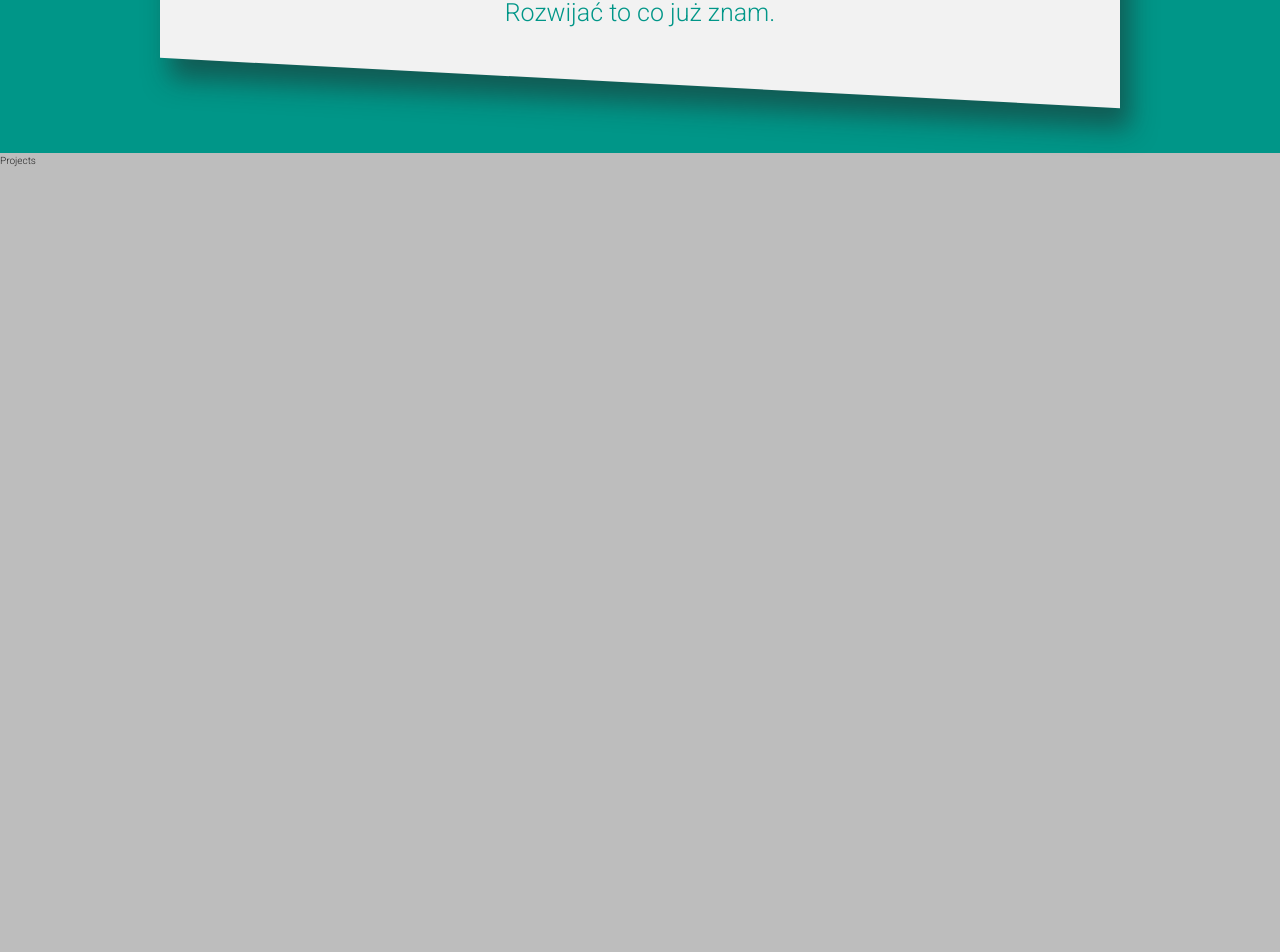
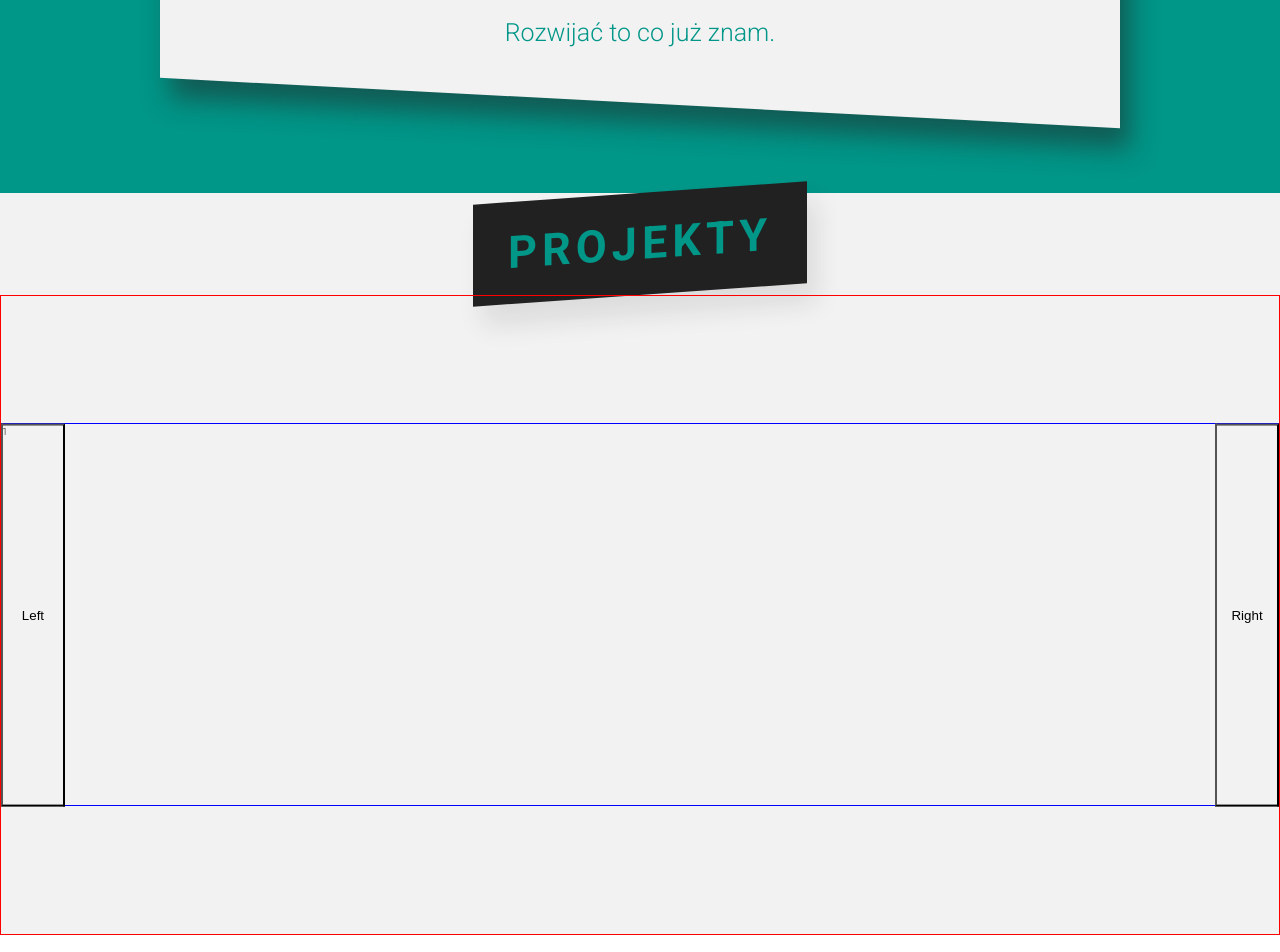
Before and after one commit to rafalstrozyk/portfolio_v2, a React (Create React App) app: page / in a window 1280 px wide. Shown: the part 2776-3728 px from the top of the page. Built offline with nearby package versions, Linux system fonts and the light colour scheme.

Commit message:
Projects 01/Slider 01
Add header to Projects section and slider. Slider dont have styling and components

```diff
--- /dev/null
+++ b/src/components/Slider/Slider.js
@@ -0,0 +1,39 @@
+import React, { useState } from 'react';
+
+import { SliderStyled } from './Slider.styled';
+
+const Slider = () => {
+	let sliderArray = [1, 2, 3, 4, 5];
+	const [x, setX] = useState(0);
+	const goLeft = () => {
+
+        x === 0 ? setX(-100 * (sliderArray.length - 1)) : setX(x + 100);
+	};
+	const goRight = () => {
+		x === -100 * (sliderArray.length - 1) ? setX(0) : setX(x - 100);
+	};
+
+	return (
+		<SliderStyled>
+			{sliderArray.map((item, index) => {
+				return (
+					<div
+						key={index}
+						className='slide'
+						style={{ transform: `translateX(${x}%)` }}
+					>
+						{item}
+					</div>
+				);
+			})}
+			<button id='goLeft' onClick={goLeft}>
+				Left
+			</button>
+			<button id='goRight' onClick={goRight}>
+				Right
+			</button>
+		</SliderStyled>
+	);
+};
+
+export default Slider;
--- /dev/null
+++ b/src/components/Slider/Slider.styled.js
@@ -0,0 +1,38 @@
+import styled from 'styled-components';
+
+export const SliderStyled = styled.div`
+    border: 1px solid red;
+    width: 100%;
+    height: 80vh;
+    margin: 0;
+    padding: 0;
+    display: flex;
+    align-items: center;
+    position: relative;
+    overflow: hidden;
+
+    & div {
+        border: 1px solid blue;
+        min-width: 100%;
+        height: 60%;
+        transition: .5s;
+    }
+
+    & button {
+        position: absolute;
+       top: 50%;
+       transform: translateY(-50%);
+       width: 5%;
+       height: 60%;
+       background: none;
+    }
+
+    & #goLeft {
+        left: 0;
+
+    }
+
+    & #goRight {
+        right: 0;
+    }
+`
--- a/src/containers/Projects/Projects.js
+++ b/src/containers/Projects/Projects.js
@@ -1,9 +1,17 @@
 import React from 'react';
 
- import {ProjectsSectionStyled} from './Projects.style';
+import { ProjectsSectionStyled } from './Projects.style';
+
+import SectionTitle from '../../components/Headers/h2_v1/h2_v1';
+
+import image1 from '../../assets/images/backgroundHeader.jpg';
+import Slider from '../../components/Slider/Slider';
 
 const Projects = () => (
-    <ProjectsSectionStyled id='sectionProjects'>Projects</ProjectsSectionStyled>
+	<ProjectsSectionStyled id='sectionProjects'>
+		<SectionTitle>Projekty</SectionTitle>
+        <Slider />
+	</ProjectsSectionStyled>
 );
 
 export default Projects;
--- a/src/containers/Projects/Projects.style.js
+++ b/src/containers/Projects/Projects.style.js
@@ -1,6 +1,14 @@
 import styled from 'styled-components';
 
 export const ProjectsSectionStyled = styled.section `
-    background-color: ${({theme}) => theme.dividerColor};
-    height: 105vh;
+    background-color: ${({theme}) => theme.backColor};
+    height: 100%;
+    display: flex;
+    flex-direction: column;
+    justify-content: center;
+    align-items: center;
+
+    & img {
+
+    }
 `
--- a/src/containers/Skills/Skills.style.js
+++ b/src/containers/Skills/Skills.style.js
@@ -24,7 +24,7 @@ export const Container = styled.div`
 		transform: skewY(-3deg);
 	}
 	padding: 5rem;
-	margin: 3rem 0;
+	margin: 5rem 0;
     box-shadow: ${({ theme }) => theme.boxShadowOne};
 `;
 
```
